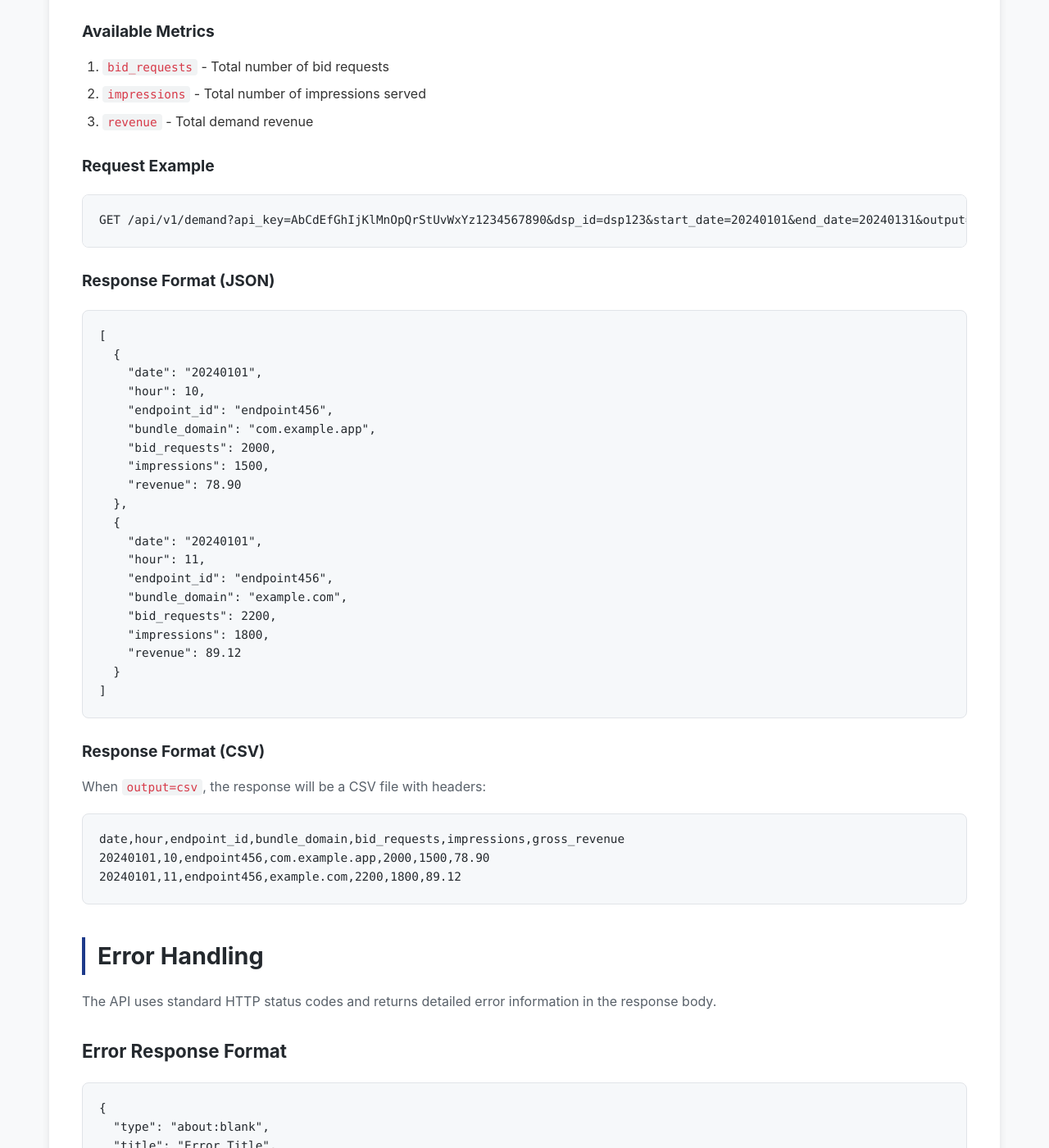
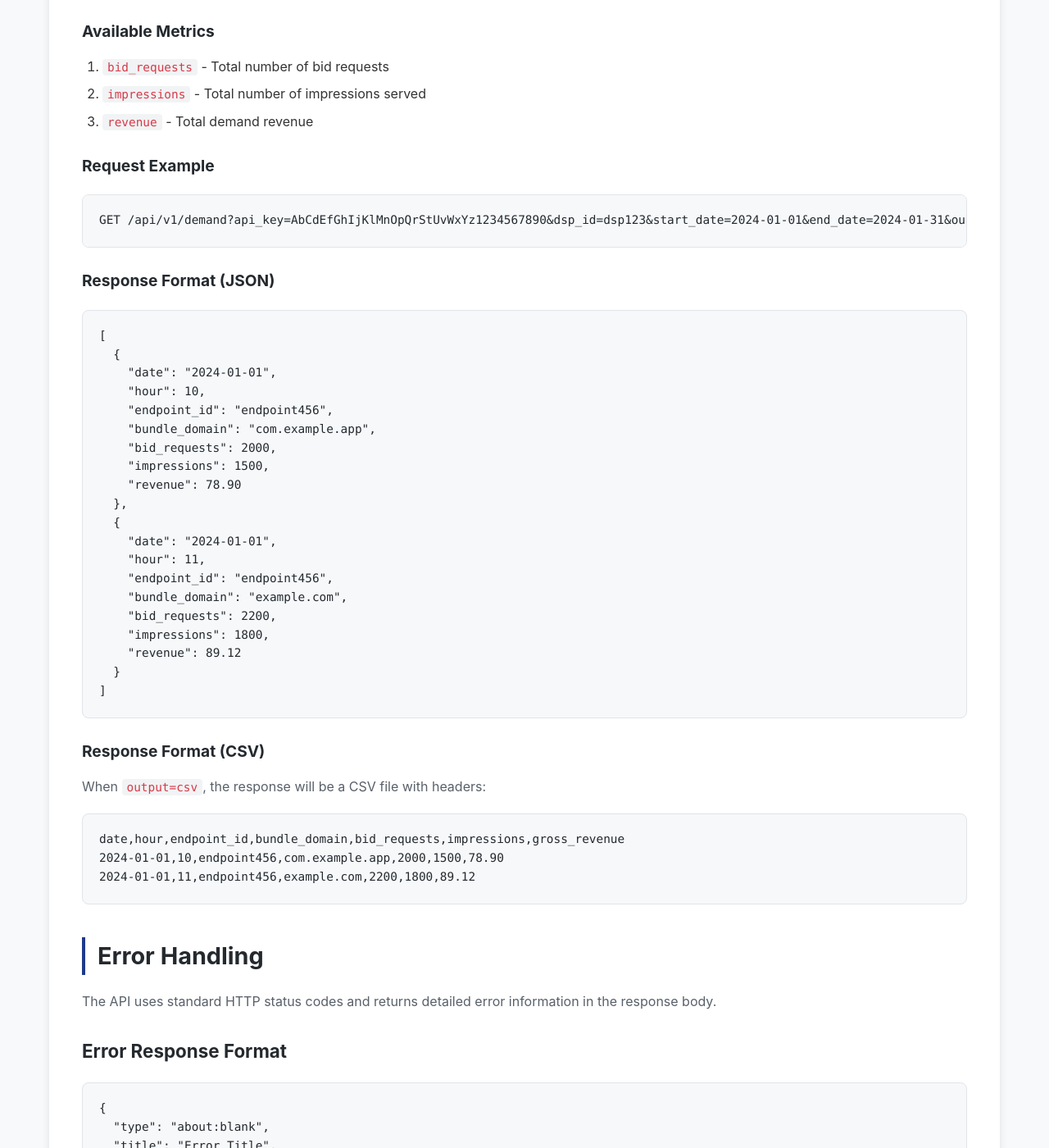
Before and after one commit to smart-exchange-ai-digital/public-api-docs, a Jekyll site: the page built from docs/api-specification.md, in a window 1280 px wide and 1400 px high, scrolled down 4152 px. Shown: the whole window at 82% size. Built offline with Jekyll 4.4.1, drawn with Linux system fonts in a browser that asks for light colours; some of the changed text lies outside the part shown.

Commit message:
Fixed date format in the document

````diff
--- a/docs/api-specification.md
+++ b/docs/api-specification.md
@@ -40,8 +40,8 @@ Retrieves supply partner reporting data with flexible filtering and output forma
 | :---- | :---- | :---- | :---- | :---- |
 | `api_key` | String | Yes | API Key |  |
 | `ssp_id` | String | Yes | Supply Partner ID in Smart Exchange Platform |  |
-| `start_date` | String | Yes | Start Date in YYYYMMDD | `20240101` |
-| `end_date` | String | Yes | End Date in YYYYMMDD | `20240131` |
+| `start_date` | String | Yes | Start Date (ISO 8601: YYYY-MM-DD) | `2024-01-01` |
+| `end_date` | String | Yes | End Date (ISO 8601: YYYY-MM-DD) | `2024-01-31` |
 | `output` | String | Yes | Output format (`json` or `csv`) | `json` |
 | `site_id` | String | No | Filter by specific site ID(s) | `site123` |
 | `dimensions` | String | Yes | Comma-separated dimensions | `date,hour,site_id,bundle_domain` |
@@ -66,7 +66,7 @@ Retrieves supply partner reporting data with flexible filtering and output forma
 #### **Request Example**
 
 ```http
-GET /api/v1/supply?api_key=AbCdEfGhIjKlMnOpQrStUvWxYz1234567890&ssp_id=ssp123&start_date=20240101&end_date=20240131&output=json&dimensions=date,hour,site_id,bundle_domain&metrics=ad_requests,impressions,revenue&site_id=site123&sort_by=date&order=desc&bundle_domain=com.example.app,example.com
+GET /api/v1/supply?api_key=AbCdEfGhIjKlMnOpQrStUvWxYz1234567890&ssp_id=ssp123&start_date=2024-01-01&end_date=2024-01-31&output=json&dimensions=date,hour,site_id,bundle_domain&metrics=ad_requests,impressions,revenue&site_id=site123&sort_by=date&order=desc&bundle_domain=com.example.app,example.com
 ```
 
 #### **Response Format (JSON)**
@@ -74,7 +74,7 @@ GET /api/v1/supply?api_key=AbCdEfGhIjKlMnOpQrStUvWxYz1234567890&ssp_id=ssp123&st
 ```json
 [
   {
-    "date": "20240101",
+    "date": "2024-01-01",
     "hour": 10,
     "site_id": "site123",
     "bundle_domain": "com.example.app",
@@ -83,7 +83,7 @@ GET /api/v1/supply?api_key=AbCdEfGhIjKlMnOpQrStUvWxYz1234567890&ssp_id=ssp123&st
     "revenue": 45.67
   },
   {
-    "date": "20240101",
+    "date": "2024-01-01",
     "hour": 11,
     "site_id": "site123",
     "bundle_domain": "example.com",
@@ -100,8 +100,8 @@ When `output=csv`, the response will be a CSV file with headers:
 
 ```csv
 date,hour,site_id,bundle_domain,ad_requests,impressions,revenue
-20240101,10,site123,com.example.app,1500,1200,45.67
-20240101,11,site123,example.com,1800,1500,52.34
+2024-01-01,10,site123,com.example.app,1500,1200,45.67
+2024-01-01,11,site123,example.com,1800,1500,52.34
 ```
 
 ## **Demand Partner API**
@@ -118,8 +118,8 @@ Retrieves demand partner reporting data with flexible filtering and output forma
 | :---- | :---- | :---- | :---- | :---- |
 | `api_key` | String | Yes | API Key |  |
 | `dsp_id` | String | Yes | Demand Partner ID in Smart Exchange Platform |  |
-| `start_date` | String | Yes | Start Date in YYYYMMDD | `20240101` |
-| `end_date` | String | Yes | End Date in YYYYMMDD | `20240131` |
+| `start_date` | String | Yes | Start Date (ISO 8601: YYYY-MM-DD) | `2024-01-01` |
+| `end_date` | String | Yes | End Date (ISO 8601: YYYY-MM-DD) | `2024-01-31` |
 | `output` | String | Yes | Output format (`json` or `csv`) | `json` |
 | `endpoint_id` | String | No | Filter by specific endpoint ID | `123` |
 | `dimensions` | String | Yes | Comma-separated dimensions | `date,hour,endpoint_id,bundle_domain` |
@@ -144,7 +144,7 @@ Retrieves demand partner reporting data with flexible filtering and output forma
 #### **Request Example**
 
 ```http
-GET /api/v1/demand?api_key=AbCdEfGhIjKlMnOpQrStUvWxYz1234567890&dsp_id=dsp123&start_date=20240101&end_date=20240131&output=json&dimensions=date,hour,endpoint_id,bundle_domain&metrics=bid_requests,impressions,gross_revenue&endpoint_id=endpoint456&sort_by=date&order=desc&bundle_domain=com.example.app,example.com
+GET /api/v1/demand?api_key=AbCdEfGhIjKlMnOpQrStUvWxYz1234567890&dsp_id=dsp123&start_date=2024-01-01&end_date=2024-01-31&output=json&dimensions=date,hour,endpoint_id,bundle_domain&metrics=bid_requests,impressions,gross_revenue&endpoint_id=endpoint456&sort_by=date&order=desc&bundle_domain=com.example.app,example.com
 ```
 
 #### **Response Format (JSON)**
@@ -152,7 +152,7 @@ GET /api/v1/demand?api_key=AbCdEfGhIjKlMnOpQrStUvWxYz1234567890&dsp_id=dsp123&st
 ```json
 [
   {
-    "date": "20240101",
+    "date": "2024-01-01",
     "hour": 10,
     "endpoint_id": "endpoint456",
     "bundle_domain": "com.example.app",
@@ -161,7 +161,7 @@ GET /api/v1/demand?api_key=AbCdEfGhIjKlMnOpQrStUvWxYz1234567890&dsp_id=dsp123&st
     "revenue": 78.90
   },
   {
-    "date": "20240101",
+    "date": "2024-01-01",
     "hour": 11,
     "endpoint_id": "endpoint456",
     "bundle_domain": "example.com",
@@ -178,8 +178,8 @@ When `output=csv`, the response will be a CSV file with headers:
 
 ```csv
 date,hour,endpoint_id,bundle_domain,bid_requests,impressions,gross_revenue
-20240101,10,endpoint456,com.example.app,2000,1500,78.90
-20240101,11,endpoint456,example.com,2200,1800,89.12
+2024-01-01,10,endpoint456,com.example.app,2000,1500,78.90
+2024-01-01,11,endpoint456,example.com,2200,1800,89.12
 ```
 
 ## **Error Handling**
````
Also changed, not shown: other parts of docs/api-specification.md (+3 -3 lines).
